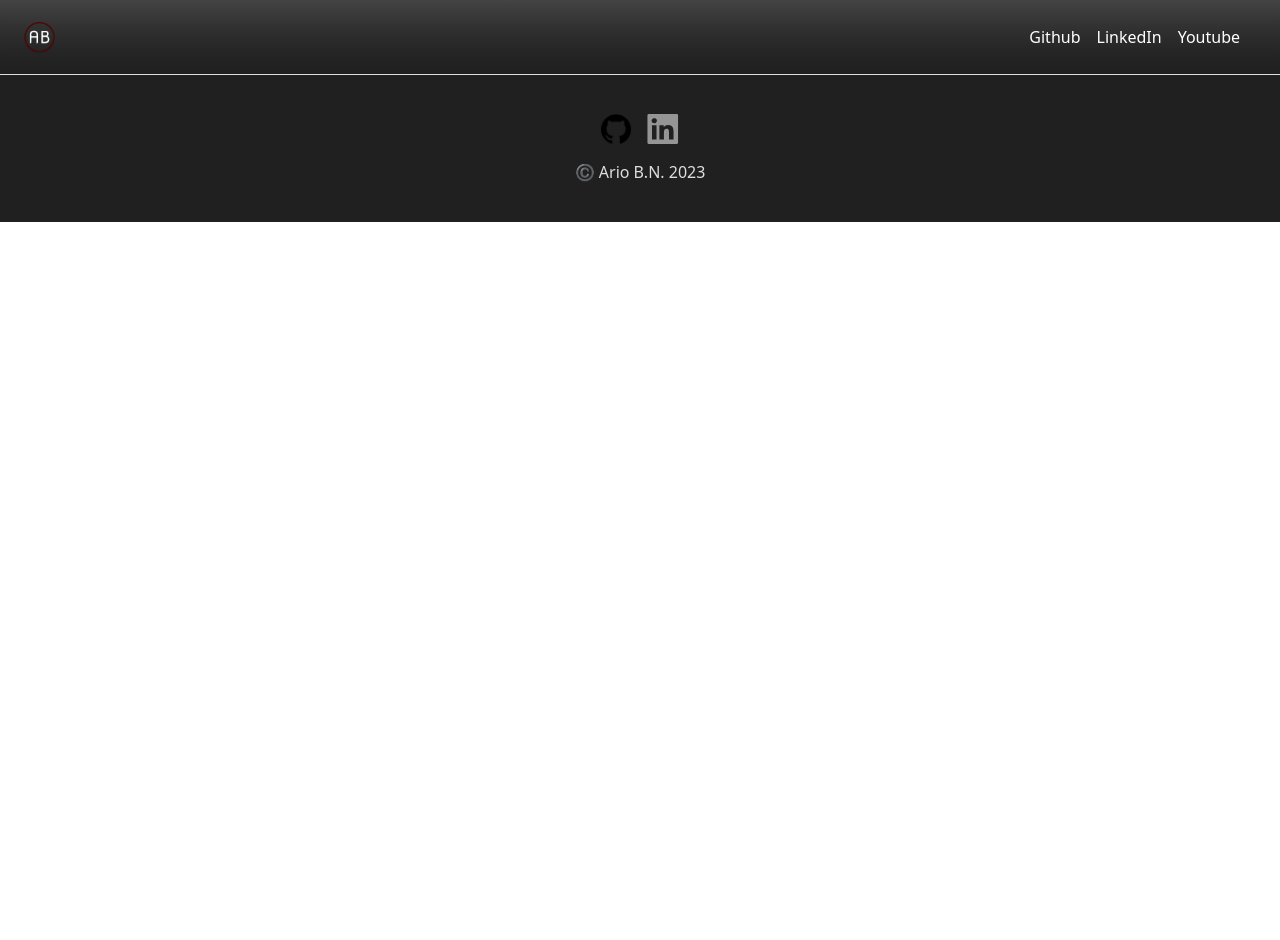
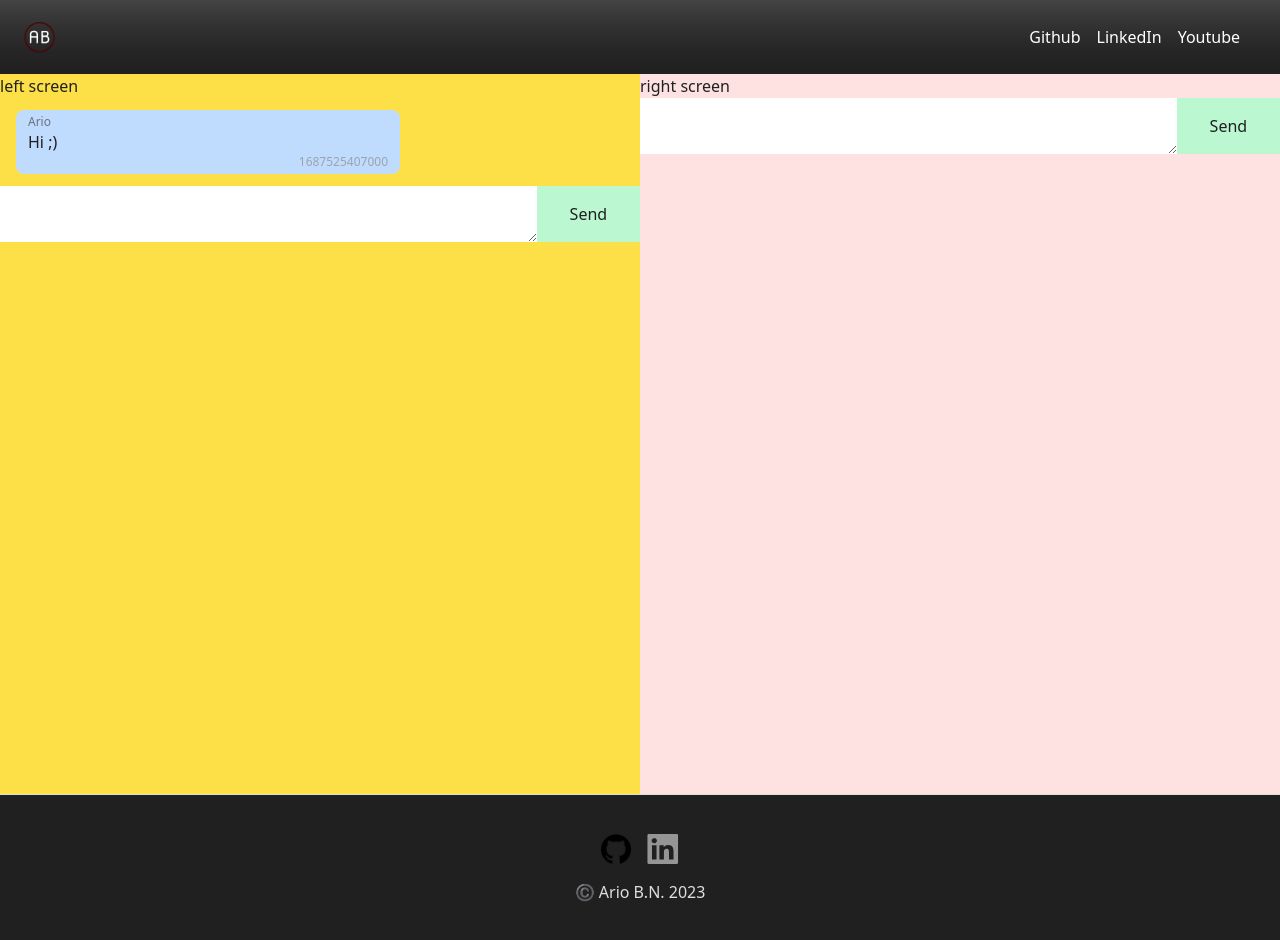
Before and after one commit to ariobintangn/portfolio-vue, a Vue app in the folder portfolio-vue/: page /chat in a window 1280 px wide. Before the commit the page ends 800 px from the top, so only its background shows below. Built offline with nearby package versions, Linux system fonts and the light colour scheme; a web font is replaced by a local one.

Commit message:
trying chat feature

```diff
--- a/portfolio-vue/src/components/WorkSummary.vue
+++ b/portfolio-vue/src/components/WorkSummary.vue
@@ -1,41 +1,48 @@
 <script>
-import websites from '../assets/websites'
+import websites from "../assets/websites";
 export default {
   data() {
     return {
-      websites
-    }
+      websites,
+    };
   },
   computed: {
     id() {
-      return this.$route.params.id
-    }
+      return this.$route.params.id;
+    },
   },
   methods: {
     getFileName(tech) {
-      const fileName = tech.split('/').pop() // Extract the file name from the path
-      const imageName = fileName.split('.')[0] // Remove the file extension
-      const desiredString = imageName.charAt(0).toUpperCase() + imageName.slice(1).toLowerCase()
+      const fileName = tech.split("/").pop(); // Extract the file name from the path
+      const imageName = fileName.split(".")[0]; // Remove the file extension
+      const desiredString =
+        imageName.charAt(0).toUpperCase() + imageName.slice(1).toLowerCase();
 
-      return desiredString
+      return desiredString;
     },
     removeAfterHyphen(str) {
-      const hyphenIndex = str.indexOf('-')
+      const hyphenIndex = str.indexOf("-");
       if (hyphenIndex === -1) {
         // If there is no hyphen in the string, return the original string
-        return str
+        return str;
       }
       // Return the substring before the hyphen
-      return str.substring(0, hyphenIndex)
-    }
-  }
-}
+      return str.substring(0, hyphenIndex);
+    },
+  },
+};
 </script>
 
 <template>
-  <div class="flex flex-col lg:grid lg:grid-flow-col lg:grid-cols-12 justify-center lg:h-scre">
+  <div
+    class="flex flex-col lg:grid lg:grid-flow-col lg:grid-cols-12 justify-center lg:h-screen"
+  >
     <a :href="websites[id].url" target="_blank" class="lg:col-span-5">
-      <img :src="websites[id].image2" alt="image" class="h-[476px] lg:h-screen w-full object-cover" />
+      <img
+        :src="websites[id].image2"
+        alt="image"
+        class="h-[476px] lg:h-screen w-full object-cover"
+      />
     </a>
     <div
       class="px-[24px] py-[56px] lg:px-20 flex flex-col lg:col-span-7 lg:flex lg:items-center lg:justify-center"
--- a/portfolio-vue/src/router/index.js
+++ b/portfolio-vue/src/router/index.js
@@ -2,6 +2,7 @@ import { createRouter, createWebHistory } from 'vue-router'
 import HomeView from '../views/HomeView.vue'
 import WorkView from '../views/WorkView.vue'
 import TestView from '../views/TestView.vue'
+import ChatView from '../views/ChatView.vue'
 
 const router = createRouter({
   history: createWebHistory(import.meta.env.BASE_URL),
@@ -22,6 +23,12 @@ const router = createRouter({
       name: 'test',
       component: TestView,
       props: true
+    },
+    {
+      path: '/chat',
+      name: 'chat',
+      component: ChatView,
+      props: true
     }
   ],
   scrollBehavior(){
--- /dev/null
+++ b/portfolio-vue/src/views/ChatView.vue
@@ -0,0 +1,80 @@
+<script>
+export default {
+  data() {
+    return {
+      chat1: ['hello there!'],
+      chat2: [],
+      chat: [{ id: 'Ario', message: 'Hi ;)', timestamp: Date.now() }],
+      message1: '',
+      message2: ''
+    }
+  },
+  methods: {
+    send1() {
+      if (this.message1.trim()) {
+        let text = this.message1
+        this.chat1.push(text)
+        this.chat.push({
+          id: 'Ario',
+          message: this.message1,
+          timestamp: Date.now()
+        })
+        this.message1 = ''
+      } else {
+        console.log('cannot be empty')
+      }
+    },
+    send2() {
+      if (this.message2.trim()) {
+        let text = this.message2
+        this.chat2.push(text)
+        this.chat.push({
+          id: 'Hana',
+          message: this.message2,
+          timestamp: Date.now()
+        })
+        this.message2 = ''
+      } else {
+        console.log('cannot be empty')
+      }
+    }
+  }
+}
+</script>
+
+<template>
+  <div class="w-screen flex flex-row bg-primary-gray-1 text-primary-gray-2 mx-auto">
+    <div class="w-1/2 bg-yellow-300 min-h-[90vh] relative">
+      left screen
+      <div class="flex flex-col">
+          <!-- class="bg-blue-200 my-3 max-w-[60%] p-1 px-3 rounded-lg ml-4 flex-col" -->
+        <div
+          v-for="item in chat"
+          :key="item.id"
+          :class="item.id == 'Ario' ? 'bg-blue-200 my-3 max-w-[60%] p-1 px-3 rounded-lg ml-4 flex-col' : 'bg-red-200 my-3 max-w-[60%] p-1 px-3 rounded-lg mr-4 flex-col self-end'"
+        >
+          <p class="text-xs text-gray-500">{{ item.id }}</p>
+          <p>
+            {{ item.message }}
+          </p>
+          <p class="text-xs text-gray-400 text-end">
+          {{ item.timestamp }}</p>
+        </div>
+        <div class="bg-white min-w-full grid grid-flow-col col-span-12 sticky">
+          <textarea class="col-span-10" v-model="message1">asdf</textarea>
+          <button class="bg-green-200 p-4" @click="send1(message1)">Send</button>
+        </div>
+      </div>
+    </div>
+
+    <div class="w-1/2 bg-red-100">
+      right screen
+      <div>
+        <div class="bg-white min-w-full grid grid-flow-col col-span-12">
+          <textarea class="col-span-10" v-model="message2">asdf</textarea>
+          <button class="bg-green-200 p-4" @click="send2(message2)">Send</button>
+        </div>
+      </div>
+    </div>
+  </div>
+</template>
```
